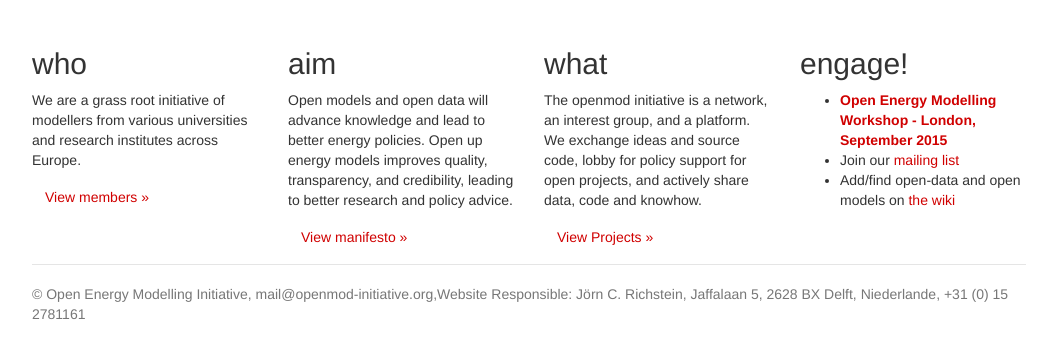
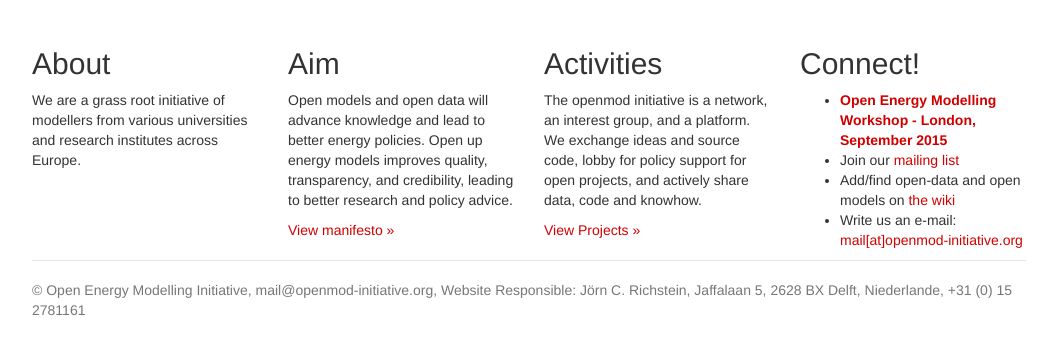
Before and after one commit to openmod-initiative/website, a plain HTML site: page index.html in a window 1280 px wide. Shown: the part 93-452 px from the top of the page, without its empty margins (111-1168 px from the left). Drawn offline with nearby package versions, Linux system fonts and the light colour scheme; files whose address does not match are found by name.

Commit message:
finalised new website.

```diff
--- a/index.html
+++ b/index.html
@@ -36,27 +36,28 @@
 
 <div class="row" >
         <div class="col-lg-3">
-          <h2>who</h2>
+          <h2>About</h2>
           <p>We are a grass root initiative of modellers from various universities and research institutes across Europe.  </p>
-          <p><a class="btn" href=" http://wiki.openmod-initiative.org/wiki/Special:Usergallery?wpIlReset=Show%20all" target="_blank">View  members &raquo;</a></p>
+<!--           <p><a href=" http://wiki.openmod-initiative.org/wiki/Special:Usergallery?wpIlReset=Show%20all" target="_blank">View  members &raquo;</a></p> -->
         </div>
         <div class="col-lg-3">
-          <h2>aim</h2>
+          <h2>Aim</h2>
           <p>Open models and open data will advance knowledge and lead to better energy policies. Open up energy models improves quality, transparency, and credibility, leading to better research and policy advice. </p>
-          <p><a class="btn" href="manifesto.html">View manifesto &raquo;</a></p>
+          <p><a href="manifesto.html">View manifesto &raquo;</a></p>
        </div>
        <div class="col-lg-3">
-          <h2>what</h2>
+          <h2>Activities</h2>
           <p>The openmod initiative is a network, an interest group, and a platform. We exchange ideas and source code, lobby for policy support for open projects, and actively share data, code and knowhow.</p>
-	 <p><a class="btn" href="http://wiki.openmod-initiative.org/" target="_blank">View Projects &raquo;</a></p>
+	 <p><a href="http://wiki.openmod-initiative.org/" target="_blank">View Projects &raquo;</a></p>
 	 </div>
 	 <div class="col-lg-3">
-          <h2>engage!</h2>
+          <h2>Connect!</h2>
 	   <ul>
 	     <li><b><a href="http://wiki.openmod-initiative.org/wiki/Open_Energy_Modelling_Workshop_-_London_2015" target"_blank">Open Energy Modelling Workshop - London, September 2015</a></b></li>
 	     <li>Join our <a href="https://groups.google.com/forum/#!forum/openmod-initiative">mailing list</a> </li>
 	     <li>Add/find open-data and open models on <a
-  href="http://wiki.openmod-initiative.org/">the wiki</a></li
+  href="http://wiki.openmod-initiative.org/">the wiki</a></li>
+      <li>Write us an e-mail: <a href="mailto:mail@openmod-initiative.org">mail[at]openmod-initiative.org</a></li>
 	     </ul>
 
         </div>
@@ -64,7 +65,7 @@
 
       <div class="footer">
         <p>© Open Energy Modelling Initiative,
-        mail@openmod-initiative.org,Website Responsible: Jörn
+        mail@openmod-initiative.org, Website Responsible: Jörn
         C. Richstein, Jaffalaan 5, 2628 BX Delft, Niederlande, +31 (0) 15 2781161</p>
       </div>
 
```
Also changed, not shown: manifesto.html (+10 -10 lines), img/open-model-process.png.
